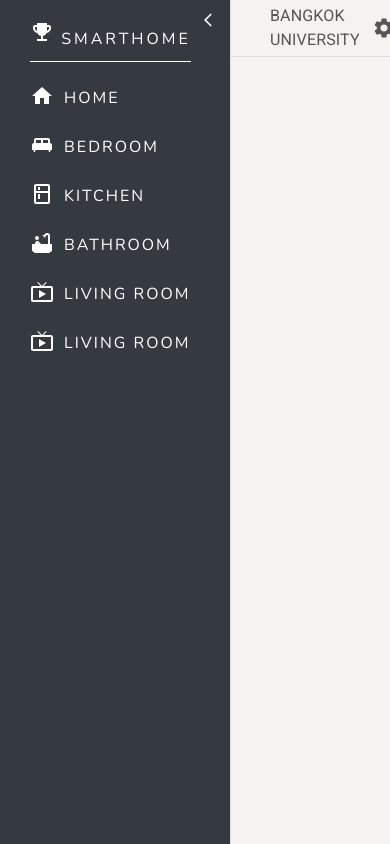
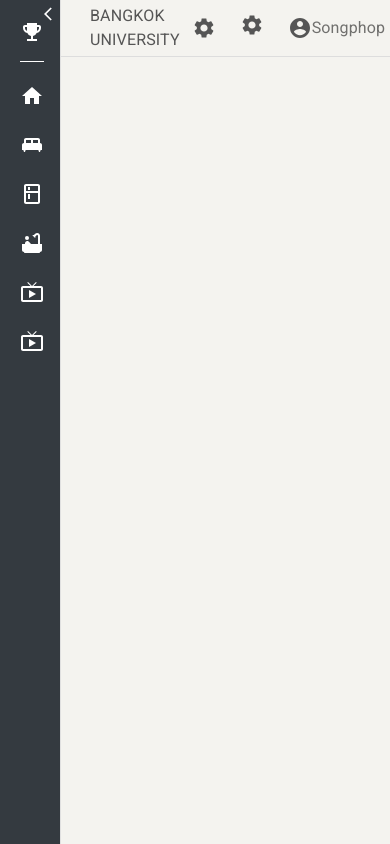
Before and after one commit to songphopaun/homeautomation, a React (Create React App) app: page / in a window 390 px wide. Both pictures are taken after a click on the button 40 px from the left and 28 px from the top of the page. Built offline with nearby package versions, Linux system fonts and the light colour scheme.

Commit message:
'responsive'

```diff
--- a/src/components/Appbar.js
+++ b/src/components/Appbar.js
@@ -12,11 +12,11 @@ import Account from './Account'
 import DHT from '../data/DHT11'
 import Aboutme from './Aboutme'
 
+
 const useStyles = makeStyles((theme) => ({
     appbar:{
         background : '#f4f3ef',
         fontFamily : 'Nunito',
-        // height:'60px',
         borderBottom:'1px solid #ddd',
     },
     appbarShift: {
@@ -26,6 +26,9 @@ const useStyles = makeStyles((theme) => ({
           easing: theme.transitions.easing.easeOut,
           duration: theme.transitions.duration.enteringScreen,
         }),
+        [theme.breakpoints.down("sm")]:{
+          width: `calc(100% - ${50}px)`,
+        }
       },
     appbarTitle:{
         flexGrow: 1,
@@ -60,7 +63,11 @@ const useStyles = makeStyles((theme) => ({
         transition: theme.transitions.create(["margin", "width"], {
           easing: theme.transitions.easing.easeOut,
           duration: theme.transitions.duration.enteringScreen
-        })
+        }),
+        [theme.breakpoints.down("sm")]:{
+          width: `calc(100% - ${50}px)`,
+          marginLeft: '50px',
+        }
       },
       drawerHeader: {
         // necessary for content to be below app bar
@@ -147,10 +154,8 @@ export default function Appbar() {
             })}>
             <div className={classes.drawerHeader} />
             <Switch>
-              <Route exact path="/account"><Account/></Route>
               <Route exact path="/home"><DHT/></Route>
               <Route exact path="/aboutme"><Aboutme/></Route>
-
             </Switch>
             </div>
     </div>
--- a/src/components/Home.js
+++ b/src/components/Home.js
@@ -101,7 +101,7 @@ export default function Home(props) {
             <span className={classes.homeBoxHumidity}><WiHumidity className={classes.homeBoxIcon}/></span>
           </Paper>         </Grid>
         <Grid item xs={12} sm={6} md={6} lg={8}>
-          <Paper className={classes.paperChart}><ChartTemp xx={props.xx}/></Paper>
+          <Paper className={classes.paperChart}><ChartTemp /></Paper>
         </Grid>
         <Grid item xs={12} sm={6} md={6} lg={4}>
           <Paper className={classes.paper}>xs=12</Paper>
--- a/src/components/Menubar.js
+++ b/src/components/Menubar.js
@@ -11,7 +11,10 @@ const useStyles = makeStyles((theme) => ({
     height: "100%",
     width: "230px",
     background: "#343A40",
-    display: "flex",
+      // display: "flex",
+    [theme.breakpoints.down("sm")]:{
+      width: "60px",
+    }
   },
   menubarBrand: {
     color: "#fff",
@@ -22,11 +25,22 @@ const useStyles = makeStyles((theme) => ({
     left: "30px",
     borderBottom: "1px solid white",
     paddingBottom: "10px",
+    [theme.breakpoints.down("sm")]:{
+      left: "20px",
+    }
+  },
+  menubarBrandText:{
+    [theme.breakpoints.down("sm")]:{
+      display:'none'
+    }
   },
   menubarHeader: {
     position: "absolute",
     top: "60px",
     left: "-10px",
+    [theme.breakpoints.down("sm")]:{
+      left: "-20px",
+    }
   },
   menubarUI: {
     listStyle: "none",
@@ -42,6 +56,11 @@ const useStyles = makeStyles((theme) => ({
       color: "#51BCDA",
     },
   },
+  menubarTitle:{
+    [theme.breakpoints.down("sm")]:{
+     display:'none'
+    }
+  },
   menubarIcon: {
     marginRight: "10px",
     position: "relative",
@@ -54,6 +73,10 @@ const useStyles = makeStyles((theme) => ({
     position: "relative",
     top: "8px",
     cursor: "pointer",
+    [theme.breakpoints.down("sm")]:{
+      marginLeft: "40px",
+      top: "2px",
+    }
   },
 }));
 
@@ -66,7 +89,7 @@ export default function Menubar(props) {
         <Icons.ArrowBackIos className={classes.iconBack} />
       </i>
       <span className={classes.menubarBrand}>
-        <Icons.EmojiEvents /> Smarthome{" "}
+        <Icons.EmojiEvents /><sapn className={classes.menubarBrandText}>Smarthome</sapn>
       </span>
       <div className={classes.menubarHeader}>
         <ul className={classes.menubarUI}>
@@ -77,7 +100,7 @@ export default function Menubar(props) {
                   <i className={classes.menubarIcon}>
                     {item.icons}
                   </i>
-                  {item.title}
+                <span className={classes.menubarTitle}>{item.title}</span>
                 </Link>
               </li>
             );
--- a/src/data/ChartTemp.js
+++ b/src/data/ChartTemp.js
@@ -7,7 +7,7 @@ export default function ChartTemp(props) {
         data: [31, 40, 28, 51, 42, 109, 100]
       }, {
         name: 'series2',
-        data: props.xx
+        data: [20,30,60,10]
     }]
 
      const  options = {
--- a/src/function/service.js
+++ b/src/function/service.js
@@ -1,4 +1,5 @@
 import axios from 'axios';
+
 export function Fetchdht(){
    let url='https://smarthome-bu.online/sensor_DHT11List';
    var data=[]
--- a/src/index.js
+++ b/src/index.js
@@ -5,14 +5,11 @@ import App from './App';
 import * as serviceWorker from './serviceWorker';
 import { BrowserRouter } from 'react-router-dom';
 
-
-
 const AppWithRouter = ()=>(
   <BrowserRouter>
       <App />
   </BrowserRouter>
 )
-
 ReactDOM.render(
   <React.StrictMode>
     <AppWithRouter />
```
Also changed, not shown: src/data/DHT11.js (+7 -0 lines).
